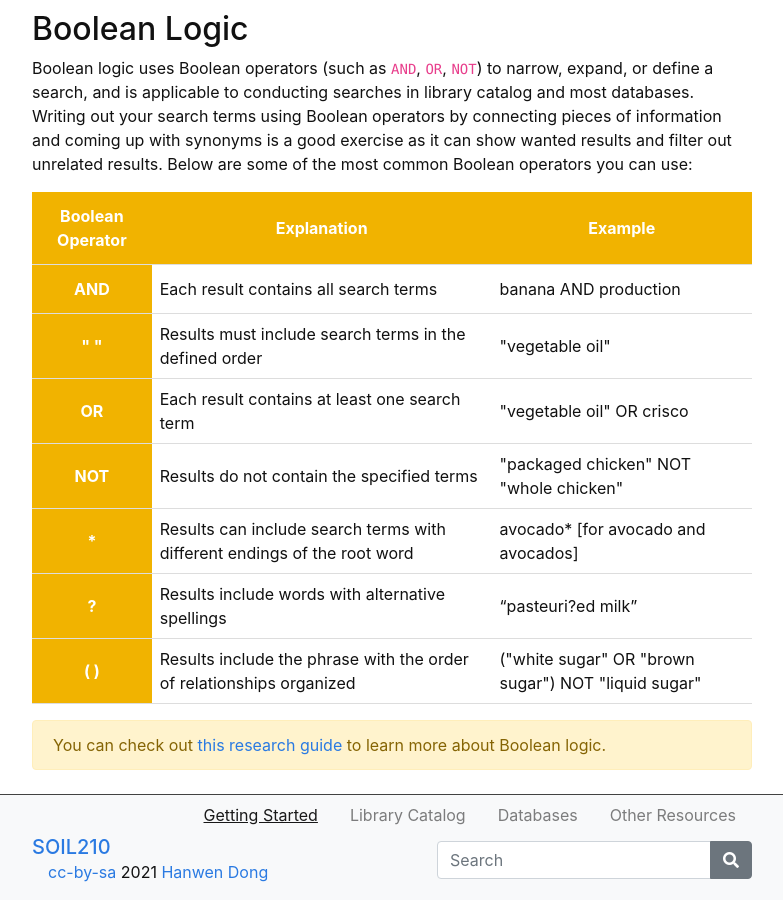
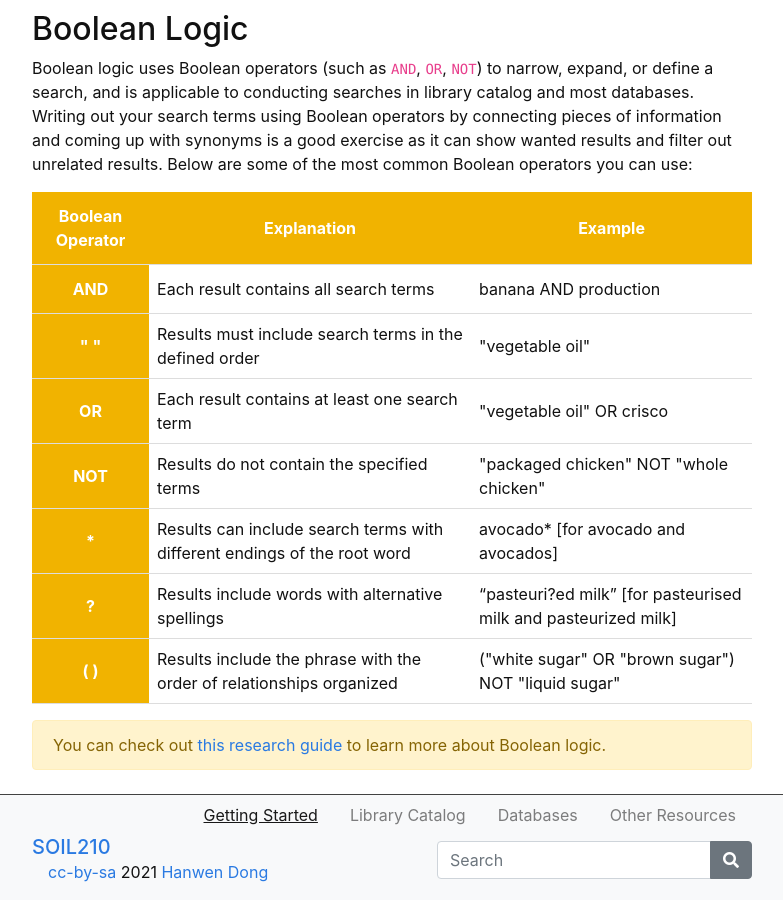
Before and after one commit to DickTurpshead/soil210, a Jekyll site: the page built from content/1-Getting-Started.md, in a window 1280 px wide and 900 px high, scrolled down 1223 px. Shown: the whole window, without its empty margins (248-1031 px from the left). Built offline with Jekyll 4.4.1, drawn with Linux system fonts in a browser that asks for light colours.

Commit message:
Update 1-Getting-Started.md

```diff
--- a/content/1-Getting-Started.md
+++ b/content/1-Getting-Started.md
@@ -99,7 +99,7 @@ Boolean logic uses Boolean operators (such as `AND`, `OR`, `NOT`) to narrow, exp
          <tr>
             <th style="text-align:Center">?</th>
             <td style="text-align:Left">Results include words with alternative spellings</td>
-            <td style="text-align:Left">“pasteuri?ed milk”</td>
+            <td style="text-align:Left">“pasteuri?ed milk” [for pasteurised milk and pasteurized milk]</td>
          </tr>
           <tr>
             <th style="text-align:Center">( )</th>
```
